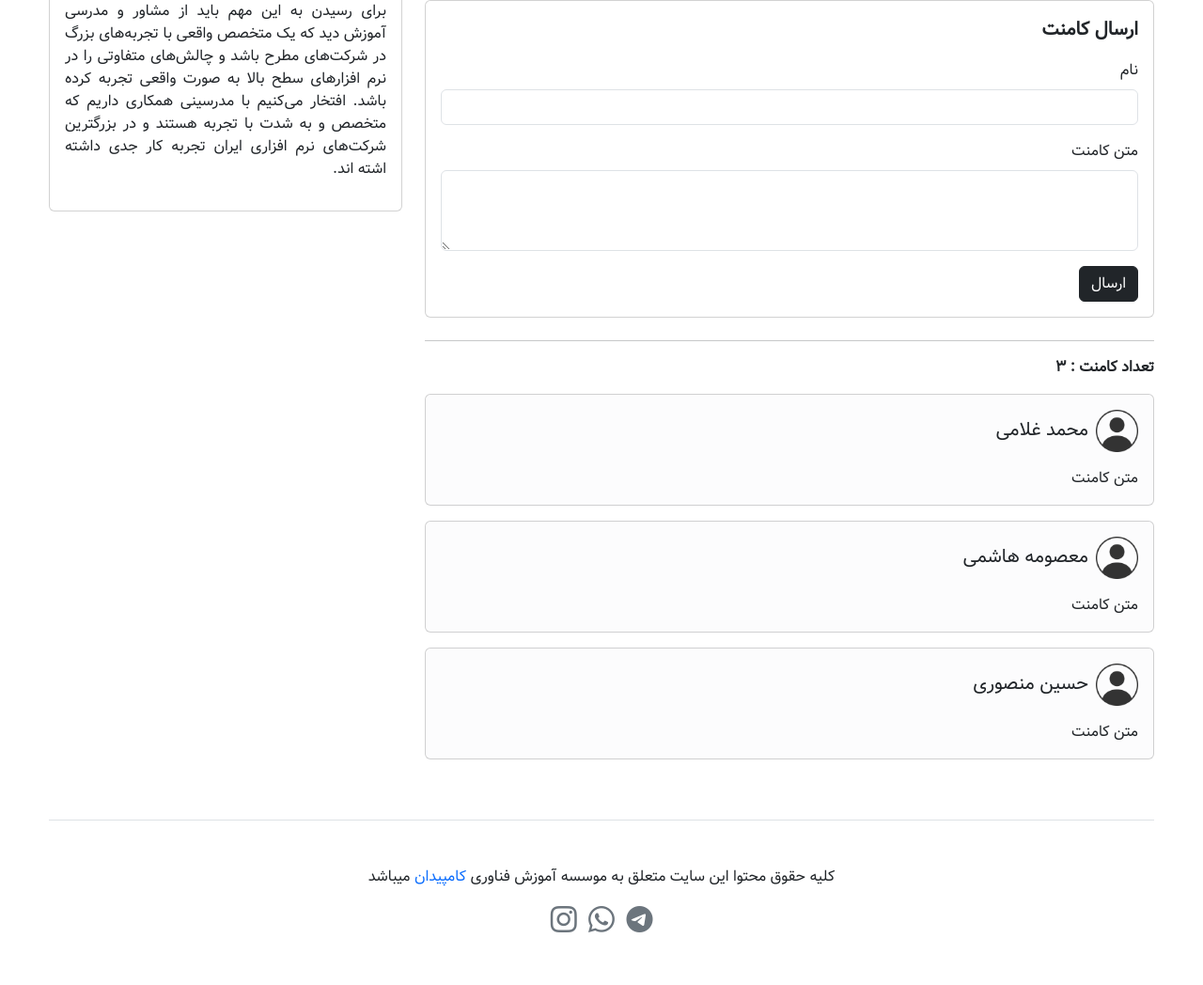
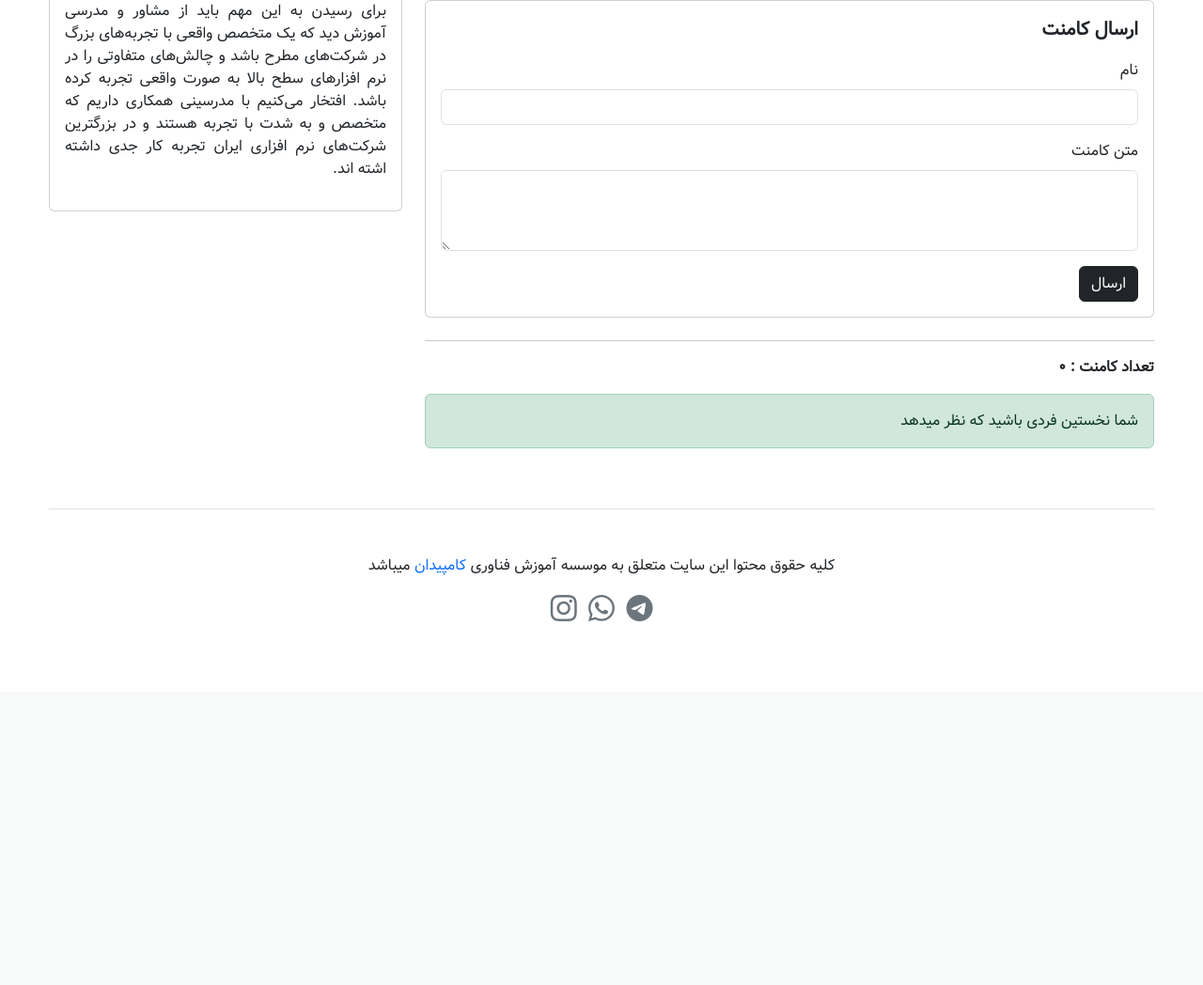
Before and after one commit to web-Arvand-Thursday03/cw-040322, a PHP site: page /single.php?id=13 in a window 1280 px wide. Shown: the part 918-1966 px from the top of the page at 94% size. After the commit the page ends 1579 px from the top, so only its background shows below. Run offline with PHP 8.4, Linux system fonts and the light colour scheme; data comes from the database, SQL or seed files in the repository.

Commit message:
آکادمی کامپیدان

```diff
--- a/Group2/phpsite/single.php
+++ b/Group2/phpsite/single.php
@@ -13,7 +13,32 @@ if (isset($_GET['id'])) {
   // var_dump($post);
 }
 
+$stmt = $connection->query("SELECT * FROM comments WHERE post_id=$postId AND status=1");
+$commentCount = $stmt->rowCount();
+$comments = $stmt->fetchAll();
 
+// var_dump($_POST);
+
+$invalidName = "";
+$invalidText = "";
+$successfullInsert = "";
+
+if (isset($_POST['insertComment'])) {
+  $name = $_POST['name'];
+  $newComment = $_POST['comment'];
+  if (empty($name)) {
+    $invalidName = "وارد کردن نام الزامیست";
+  }
+  if (empty($newComment)) {
+    $invalidText = "وارد کردن کامنت الزامیست";
+  }
+
+  if (!empty($name) && !empty($newComment)) {
+    $stmt = $connection->query("INSERT INTO comments (name,comment,post_id,status)
+                           VAlUES ('$name','$newComment','$postId',0)");
+    $successfullInsert = "با تشکر! کامنت شما پس از تایید منتشر خواهد شد";
+  }
+}
 
 ?>
 
@@ -55,58 +80,43 @@ if (isset($_GET['id'])) {
                 <div class="card-body">
                   <p class="fw-bold fs-5">ارسال کامنت</p>
 
-                  <form>
+                  <form action="" method="post">
                     <div class="mb-3">
                       <label class="form-label">نام</label>
-                      <input type="text" class="form-control" />
+                      <input type="text" class="form-control" name="name" />
+                      <div class="text-danger small"><?= $invalidName ?></div>
                     </div>
                     <div class="mb-3">
                       <label class="form-label">متن کامنت</label>
-                      <textarea class="form-control" rows="3"></textarea>
+                      <textarea class="form-control" rows="3" name="comment"></textarea>
+                      <div class="text-danger small"><?= $invalidText ?></div>
                     </div>
-                    <button type="submit" class="btn btn-dark">ارسال</button>
+                    <button type="submit" class="btn btn-dark" name="insertComment">ارسال</button>
+                    <div class="text-success small"><?= $successfullInsert ?></div>
                   </form>
                 </div>
               </div>
 
               <hr class="mt-4" />
               <!-- Comment Content -->
-              <p class="fw-bold fs-6">تعداد کامنت : 3</p>
-
+              <p class="fw-bold fs-6">تعداد کامنت : <?= $commentCount ?></p>
+              <?php if ($commentCount == 0): ?>
+                <div class="alert alert-success">شما نخستین فردی باشید که نظر میدهد</div>
+              <?php else: ?>
+                <?php foreach ($comments as $comment): ?>
                   <div class="card bg-light-subtle mb-3">
                     <div class="card-body">
                       <div class="d-flex align-items-center">
                         <img src="./assets/images/profile.png" width="45" height="45" alt="user-profle" />
 
-                        <h5 class="card-title me-2 mb-0">محمد غلامی</h5>
+                        <h5 class="card-title me-2 mb-0"><?= $comment['name'] ?></h5>
                       </div>
 
-                      <p class="card-text pt-3 pr-3">متن کامنت</p>
+                      <p class="card-text pt-3 pr-3"><?= $comment['comment'] ?></p>
                     </div>
                   </div>
-				  <div class="card bg-light-subtle mb-3">
-                    <div class="card-body">
-                      <div class="d-flex align-items-center">
-                        <img src="./assets/images/profile.png" width="45" height="45" alt="user-profle" />
-
-                        <h5 class="card-title me-2 mb-0">معصومه هاشمی</h5>
-                      </div>
-
-                      <p class="card-text pt-3 pr-3">متن کامنت</p>
-                    </div>
-                  </div>
-				  <div class="card bg-light-subtle mb-3">
-                    <div class="card-body">
-                      <div class="d-flex align-items-center">
-                        <img src="./assets/images/profile.png" width="45" height="45" alt="user-profle" />
-
-                        <h5 class="card-title me-2 mb-0"> حسین منصوری</h5>
-                      </div>
-
-                      <p class="card-text pt-3 pr-3">متن کامنت</p>
-                    </div>
-                  </div>
-
+                <?php endforeach ?>
+              <?php endif ?>
             </div>
           </div>
         </div>
```
